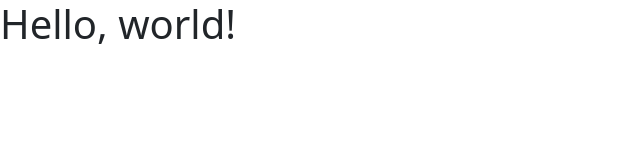
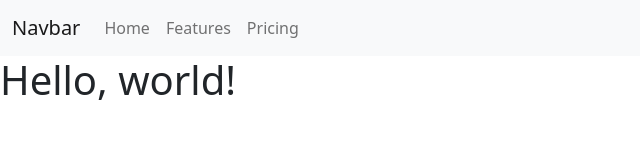
Before and after one commit to chanlathung/parallax-practice, a plain HTML site: page index.html in a window 1280 px wide. Shown: the whole page, without its empty margins (0-640 px from the left). Drawn offline with nearby package versions, Linux system fonts and the light colour scheme.

Commit message:
Added nav bar
- hamburger menu works

```diff
--- a/index.html
+++ b/index.html
@@ -11,20 +11,46 @@
     <!-- CSS -->
     <link href="stylesheet" rel="CSS/stylesheet">
 
+    <!-- Google Fonts -->
+    <link rel="preconnect" href="https://fonts.googleapis.com">
+    <link rel="preconnect" href="https://fonts.gstatic.com" crossorigin>
+    <link href="https://fonts.googleapis.com/css2?family=Open+Sans:wght@300;700&family=Yellowtail&display=swap" rel="stylesheet">
+
+
     <title>Hello, world!</title>
   </head>
   <body>
+    <nav class="navbar navbar-expand-md navbar-light bg-light">
+      <div class="container-fluid">
+        <a class="navbar-brand" href="#">Navbar</a>
+        <button class="navbar-toggler" type="button" data-bs-toggle="collapse" data-bs-target="#navbarNav" aria-controls="navbarNav" aria-expanded="false" aria-label="Toggle navigation">
+          <span class="navbar-toggler-icon"></span>
+        </button>
+        <div class="collapse navbar-collapse" id="navbarNav">
+          <ul class="navbar-nav">
+            <li class="nav-item">
+              <a class="nav-link" aria-current="page" href="#">Home</a>
+            </li>
+            <li class="nav-item">
+              <a class="nav-link" href="#">Features</a>
+            </li>
+            <li class="nav-item">
+              <a class="nav-link" href="#">Pricing</a>
+            </li>
+          </ul>
+        </div>
+      </div>
+    </nav>
     <h1>Hello, world!</h1>
 
     <!-- Optional JavaScript; choose one of the two! -->
 
     <!-- Option 1: Bootstrap Bundle with Popper -->
-    <script src="https://cdn.jsdelivr.net/npm/bootstrap@5.1.3/dist/js/bootstrap.bundle.min.js" integrity="sha384-ka7Sk0Gln4gmtz2MlQnikT1wXgYsOg+OMhuP+IlRH9sENBO0LRn5q+8nbTov4+1p" crossorigin="anonymous"></script>
+    <!-- <script src="https://cdn.jsdelivr.net/npm/bootstrap@5.1.3/dist/js/bootstrap.bundle.min.js" integrity="sha384-ka7Sk0Gln4gmtz2MlQnikT1wXgYsOg+OMhuP+IlRH9sENBO0LRn5q+8nbTov4+1p" crossorigin="anonymous"></script> -->
 
     <!-- Option 2: Separate Popper and Bootstrap JS -->
-    <!--
     <script src="https://cdn.jsdelivr.net/npm/@popperjs/core@2.10.2/dist/umd/popper.min.js" integrity="sha384-7+zCNj/IqJ95wo16oMtfsKbZ9ccEh31eOz1HGyDuCQ6wgnyJNSYdrPa03rtR1zdB" crossorigin="anonymous"></script>
     <script src="https://cdn.jsdelivr.net/npm/bootstrap@5.1.3/dist/js/bootstrap.min.js" integrity="sha384-QJHtvGhmr9XOIpI6YVutG+2QOK9T+ZnN4kzFN1RtK3zEFEIsxhlmWl5/YESvpZ13" crossorigin="anonymous"></script>
-    -->
+
   </body>
 </html>
```
